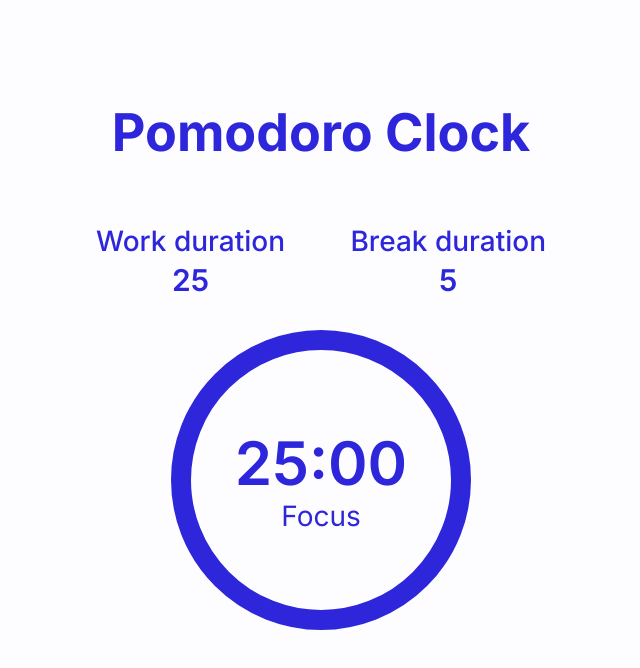
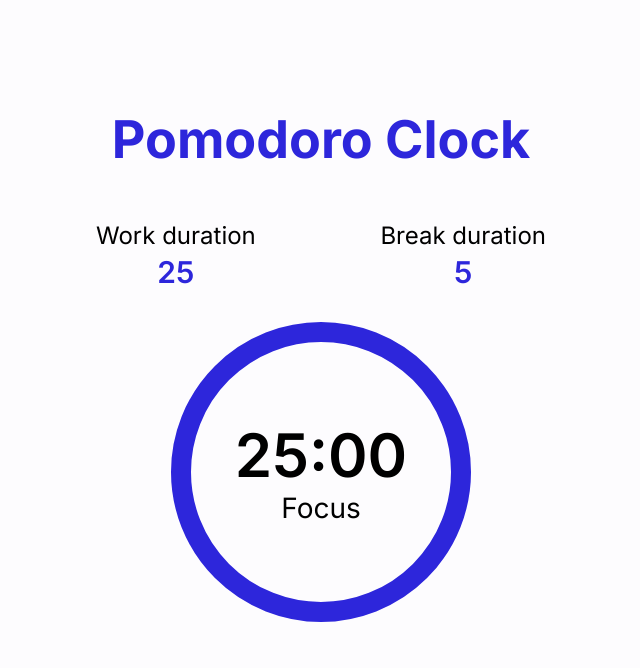
Before and after one commit to sepidsoroush/Pomodoro-Clock-React, a React (Create React App) app: page / in a window 1280 px wide. Shown: the top 668 px of the page, without its empty margins (319-959 px from the left). Built offline with nearby package versions, Linux system fonts and the light colour scheme; some icons are missing.

Commit message:
change style of all texts in CSS

```diff
--- a/src/App.css
+++ b/src/App.css
@@ -27,7 +27,7 @@
     height: 100vh;
 }
 h1{
-    margin-bottom: 60px;
+    margin-bottom: 50px;
     color:var(--side-light);
     font-size: 52px;
     font-weight: 700;
@@ -38,12 +38,11 @@ h1{
     text-align: center;
     justify-content: space-between;
     width:450px;
-    color : var(--side-light);
 }
 .label{
     display: block;
-    font-size: 28px;
-    font-weight: 500;
+    font-size: 24px;
+    font-weight: 400;
 }
 .button-border{
     background-color: var(--main-light);
@@ -57,6 +56,7 @@ h1{
     height: 48px;
 }
 .length {
+    color: var(--side-light);
     text-align: center;
     vertical-align: 15px;
     font-size: 30px;
@@ -67,13 +67,14 @@ h1{
     margin: 20px 0;
     border : 20px solid var(--side-light);
     border-radius: 50%;
+    min-height: 250px;
+    min-width: 250px;
     height: 300px;
     width: 300px;
     display: flex;
     justify-content: center;
     align-items: center;
     flex-direction: column;
-    color: var(--side-light);
 }
 #time-left{
     font-size: 60px;
```
